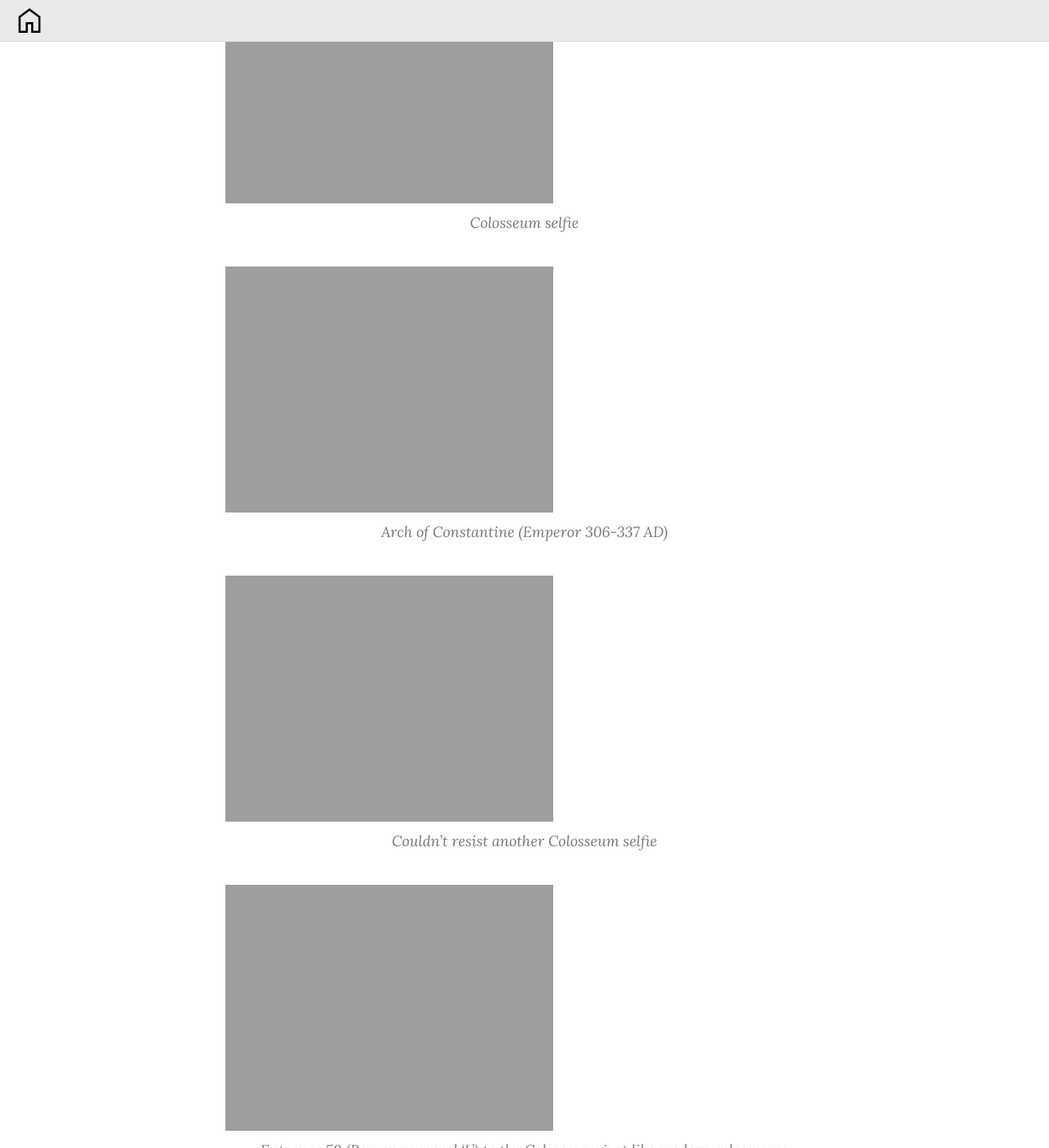
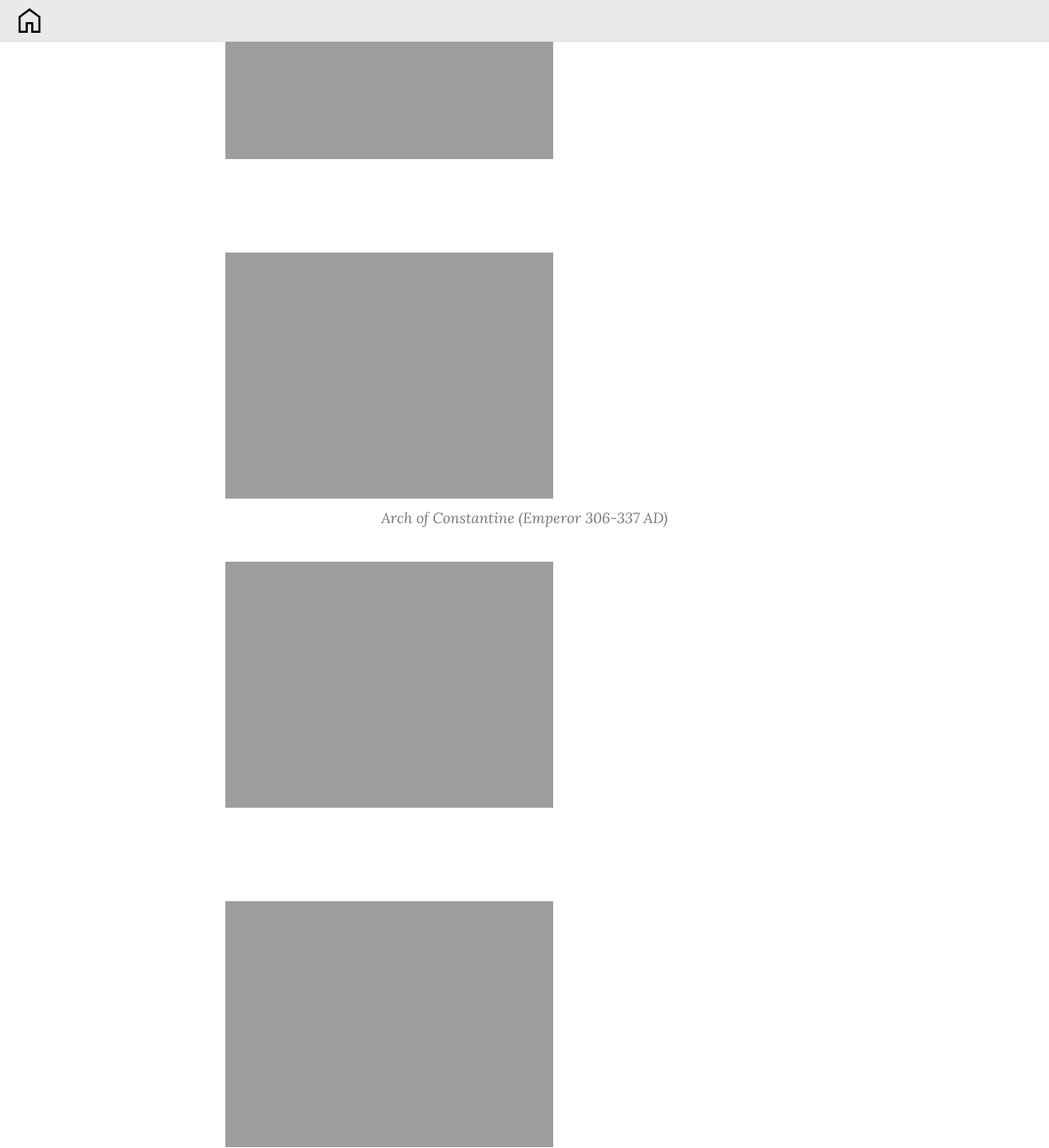
Before and after one commit to ShinobiAoshi/italy-2024-blog, a Jekyll site: the page built from _posts/2024-10-09-rome-day-01.md, in a window 1280 px wide and 1400 px high, scrolled down 5777 px. Shown: the whole window at 82% size. Built offline with Jekyll 4.4.1, drawn with Linux system fonts in a browser that asks for light colours.

Commit message:
remove captions from selfies

```diff
--- a/_posts/2024-10-09-rome-day-01.md
+++ b/_posts/2024-10-09-rome-day-01.md
@@ -47,8 +47,6 @@ Overview of the Roman Forum
 
 <br>
 <br>
-<br>
-<br>
 
 ![]({{ '/assets/img/2024-10-09 12.09.24 Italy (2024).jpg' | relative_url }})
 
@@ -77,8 +75,8 @@ THe Colosseum! (Officially named the Flavian Amphitheater, completed in 80 AD)
 
 ![]({{ '/assets/img/2024-10-09 12.23.02 Italy (2024).jpg' | relative_url }})
 
-{:.caption}
-Colosseum selfie
+<br>
+<br>
 
 ![]({{ '/assets/img/2024-10-09 12.24.49 Italy (2024).jpg' | relative_url }})
 
@@ -87,8 +85,8 @@ Arch of Constantine (Emperor 306-337 AD)
 
 ![]({{ '/assets/img/2024-10-09 12.25.53 Italy (2024).jpg' | relative_url }})
 
-{:.caption}
-Couldn't resist another Colosseum selfie
+<br>
+<br>
 
 ![]({{ '/assets/img/2024-10-09 12.29.36 Italy (2024).jpg' | relative_url }})
 
@@ -132,8 +130,8 @@ Overview of the Hypogeum (underground part of the Colosseum) which was the waiti
 
 ![]({{ '/assets/img/2024-10-09 13.39.37 Italy (2024).jpg' | relative_url }})
 
-{:.caption}
-One more selfie
+<br>
+<br>
 
 ![]({{ '/assets/img/2024-10-09 14.29.36 Italy (2024).jpg' | relative_url }})
 
```
